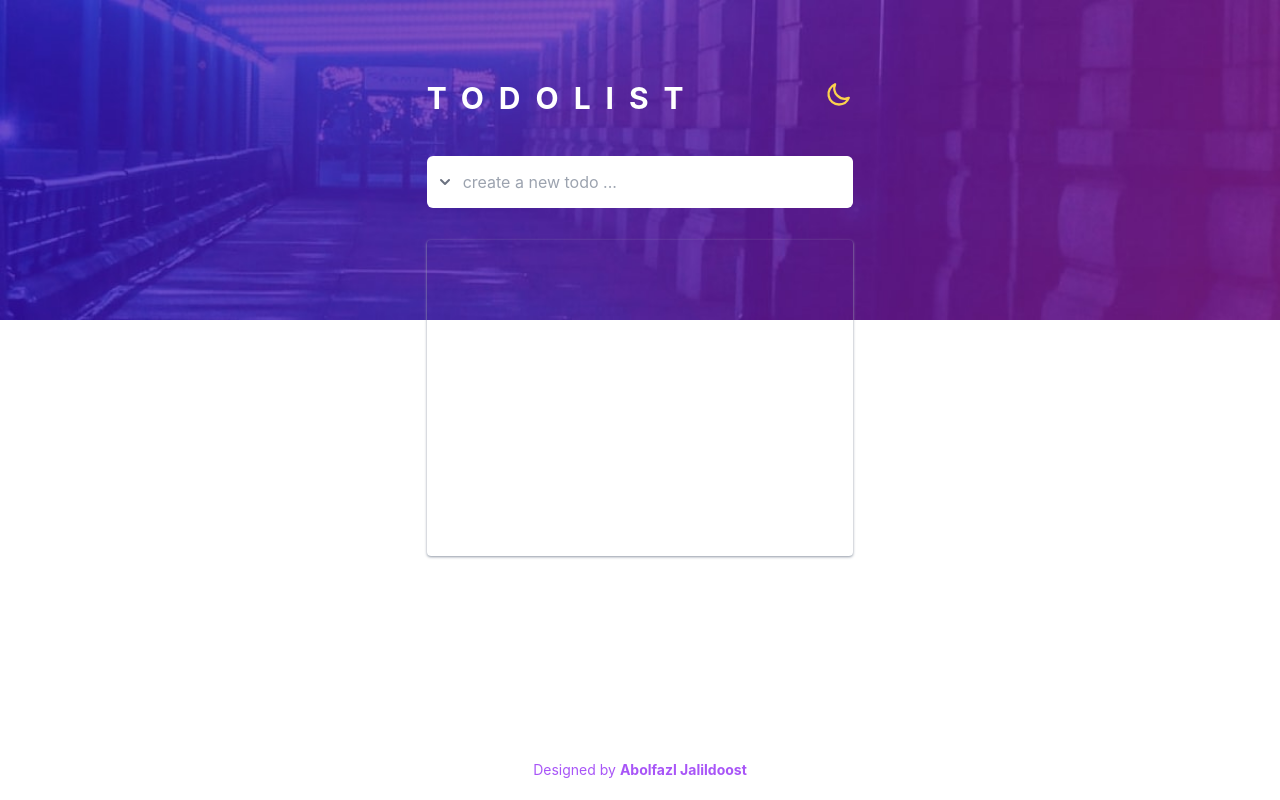
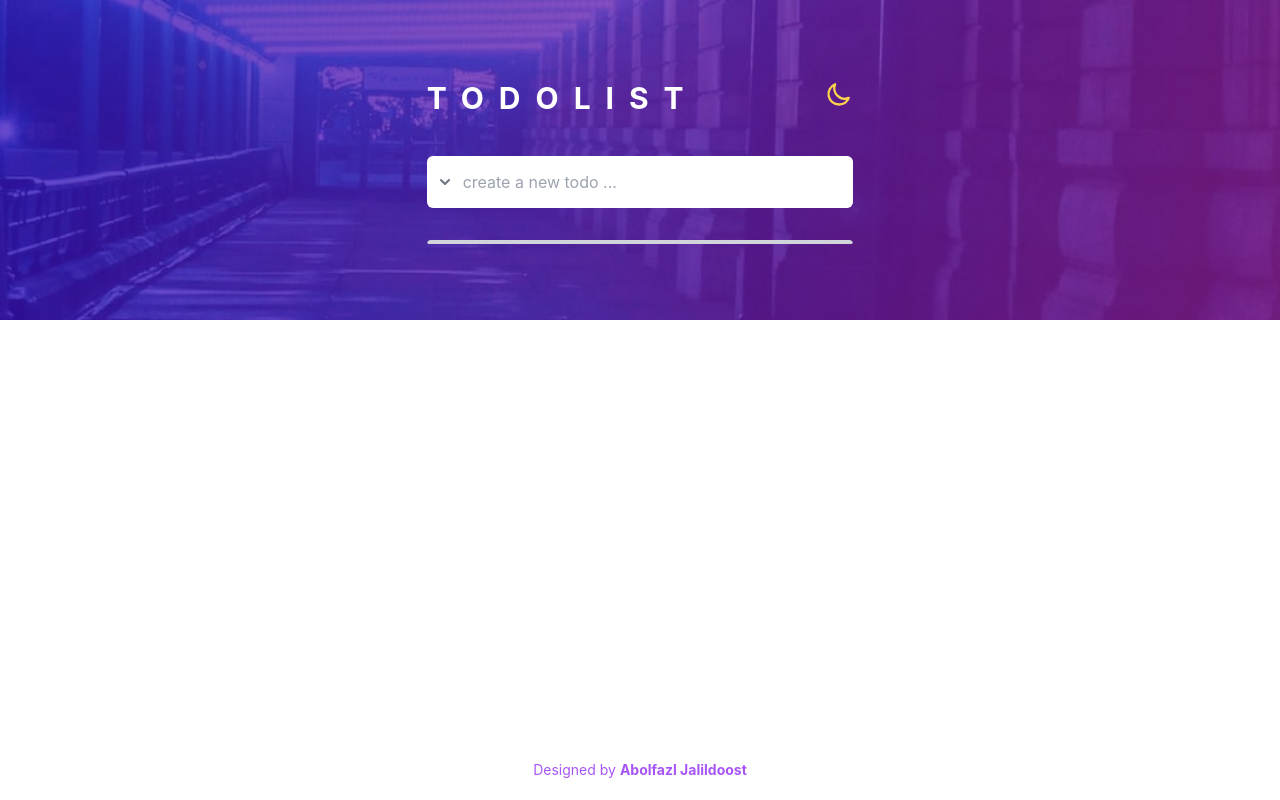
Before and after one commit to Abolfazl-JD/todolist-scriptSetup-pinia-tailwindcss, a Vue app: page / in a window 1280 px wide. Built offline with nearby package versions, Linux system fonts and the light colour scheme.

Commit message:
remove border for main and replace it with its child

```diff
--- a/src/App.vue
+++ b/src/App.vue
@@ -88,8 +88,8 @@ const filteredTodolist = computed(() => {
                 class="text-[16px] grow ml-2 py-2 focus:outline-0 text-black dark:bg-slate-800 dark:text-gray-200 placeholder:text-gray-400 rounded-lg">
             </div>
           </header>
-          <main class="h-[316px] shadow shadow-gray-400 rounded overflow-auto snap-y snap-mandatory scrollbar-thin scrollbar-track-gray-300 scrollbar-thumb-gray-600 hover:scrollbar-thumb-gray-700 dark:scrollbar-track-gray-600 dark:scrollbar-thumb-gray-300 dark:hover:scrollbar-thumb-gray-200  scrollbar-thumb-rounded-full scrollbar-track-rounded-full">
-            <div class="todolist-items w-full bg-white dark:bg-slate-800 rounded-md shadow shadow-gray-400 dark:shadow-slate-600">
+          <main class="h-[321px] rounded overflow-auto snap-y snap-mandatory scrollbar-thin scrollbar-track-gray-300 scrollbar-thumb-gray-600 hover:scrollbar-thumb-gray-700 dark:scrollbar-track-gray-600 dark:scrollbar-thumb-gray-300 dark:hover:scrollbar-thumb-gray-200  scrollbar-thumb-rounded-full scrollbar-track-rounded-full">
+            <div class="todolist-items  border-solid border-2 dark:border-0 border-gray-300 w-full bg-white dark:bg-slate-800 rounded-md dark:shadow-slate-600">
               <Todo
               v-for="workTodo of filteredTodolist"
               :key="workTodo.id"
```
